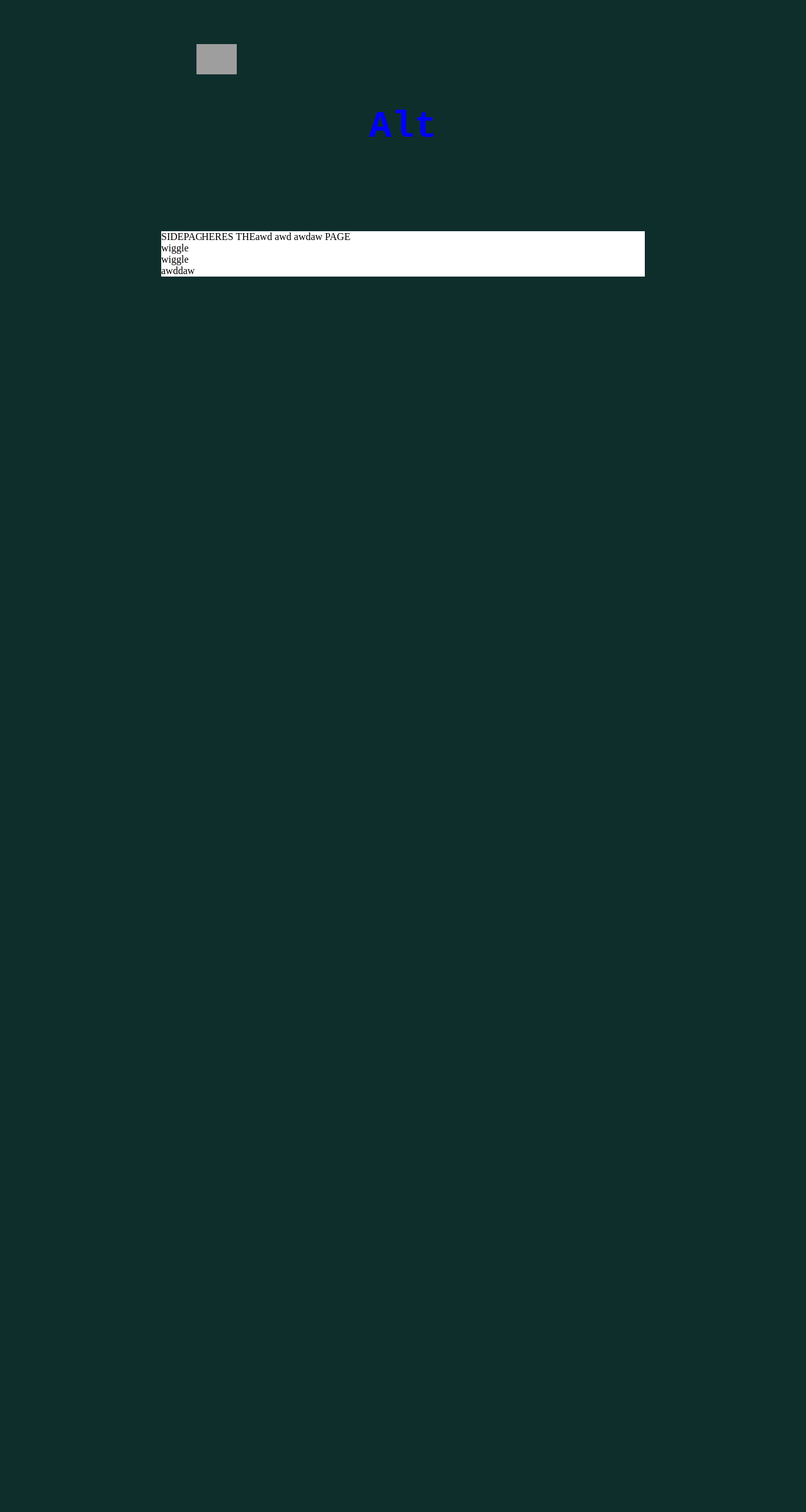
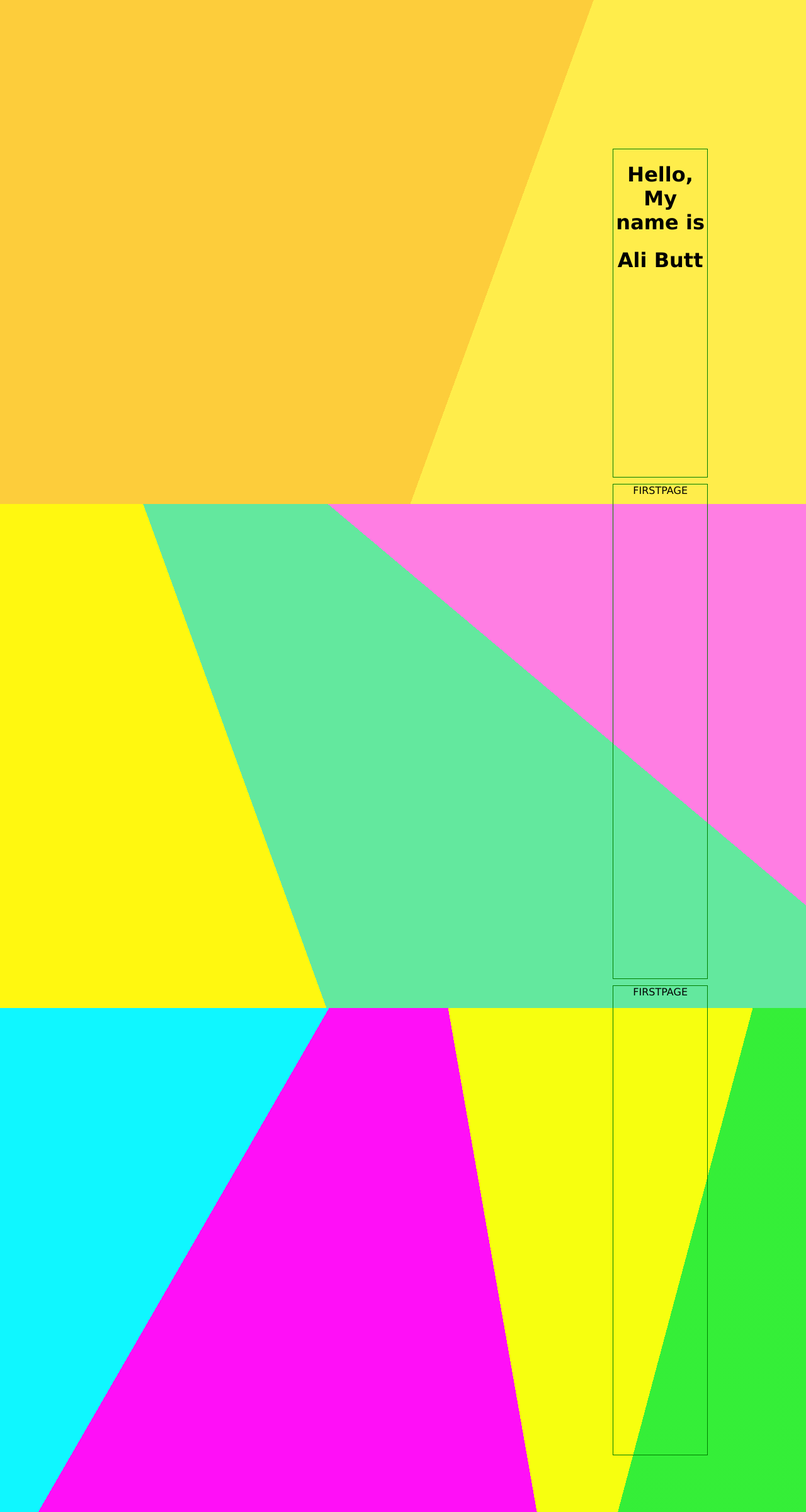
Before and after one commit to AliCS1/MyWebsite, a Django app: page / in a window 1280 px wide. Shown: the whole page at 63% size. Before the commit the page ends 439 px from the top, so only its background shows below. Run offline with Django 4.2, Linux system fonts and the light colour scheme; grey boxes are pictures that could not be loaded.

Commit message:
Website revamp
Changed entire website layout and design

```diff
--- a/Website/Website/templates/about.html
+++ /dev/null
@@ -1,6 +0,0 @@
-{% extends 'main.html' %}
-
-{% block content %}
-<h1>ABOUT PAGE</h1>
-
-{% endblock content %}
--- a/Website/Website/templates/contact.html
+++ /dev/null
@@ -1,6 +0,0 @@
-{% extends 'main.html' %}
-
-{% block content %}
-<h1>CONTACTS PAGE</h1>
-
-{% endblock content %}
--- a/Website/Website/templates/portfolio.html
+++ /dev/null
@@ -1,6 +0,0 @@
-{% extends 'main.html' %}
-
-{% block content %}
-<h1>PORTFOLIO PAGE</h1>
-
-{% endblock content %}
--- /dev/null
+++ b/Website/static/css/stylev2s.css
@@ -0,0 +1,116 @@
+body {
+    background: #242582;
+    margin:0;
+    font-family:Verdana, Geneva, Tahoma, sans-serif;
+}
+
+h1 {
+    font: size 3px;
+}
+
+.background {
+    position:absolute;
+    margin:0;
+    width:100%;
+    height:100vh;
+}
+
+.one {
+    top:0%;
+    background: linear-gradient(110deg, #fdcd3b 60%, #ffed4b 60%);
+}
+
+.two {
+    top:100%;
+    background: linear-gradient(70deg, #fff810 33%, rgba(0,0,0,0) 33%), linear-gradient(40deg,#63e89e 66%,#ff7ee3 66%);
+
+}
+
+.three {
+    top:200%;
+    background: linear-gradient(120deg, #0ff7ff 30%, rgba(0,0,0,0) 30%),
+                linear-gradient(80deg, #ff0ff7 60%, rgba(0,0,0,0) 60%),
+                linear-gradient(105deg, #f7ff0f 80%, #36fc33ef 80%);
+}
+
+.container {
+    position:relative;
+    margin:0 auto;
+    width:100%;
+    max-width:1400px;
+    height:100%;
+}
+
+.page-header {
+    display:flex;
+    flex-direction:row;
+    align-items: center;
+    text-align:center;
+    margin: 50px 50px;
+    border: 1px solid hotpink;
+    height:90px;
+}
+
+.logo {
+    margin: 0px 30px;
+    height:90px;
+    text-align:center;
+    color:green;
+}
+.rest-of-header {
+    height:inherit;
+    width:100%;
+    display:flex;
+    flex-direction:row-reverse;
+}
+.page-header-main {
+    margin: 0px 30px;
+    width: auto;
+    left:90%;
+    overflow:hidden;
+    height:inherit;
+    display:flex;
+    flex-direction:row-reverse;
+}
+.header-entry-container {
+    margin: 0px 0px;
+    height: inherit;
+    width:25%;
+    min-width:150px;
+    overflow:hidden;
+}
+
+.content {
+    margin: 100px 20px 0px 20px;
+    padding:75px 75px 10px 75px;
+}
+.separator {
+    width:100%;
+    height:2px;
+    background: #63e89e;
+    opacity:1;
+    margin: 10px 0px;
+}
+
+.page-one {
+    height:65vh;
+    margin:10px;
+    border: 1px green solid;
+}
+.page-two {
+    height:98vh;
+    margin:10px;
+    border: 1px green solid;
+}
+.page-three {
+    height:93vh;
+    margin:10px;
+    border: 1px green solid;
+}
+
+
+.contact-information{
+    bottom:10px;
+    margin:0;
+    background:green;
+}
--- a/Website/templates/index.html
+++ b/Website/templates/index.html
@@ -1,21 +1,54 @@
-{% extends 'main.html' %}
+{% load static %}
+<!--<a href = "/practice/"><img src="{% static '/img/LOGO.png' %}" style="width:auto; height: 48px;"></a>-->
+<!DOCTYPE html>
 
-{% block content %}
+<!--THIS IS HOW TO MAKE A COMMENT-->
+<html>
 
-<div class = "circle1"></div>
-<style>
-    body {
-        background: #0E2E2C;
-    }
-    .circle1 {
-        height:300;
-        width:300;
-        left: 50px;
-        top:50px;
-        background: #F3AC3C;
+<head>
+    <meta charset="UTF-8">
+    <title>Personal Portfolio Website</title>
+    <link rel="stylesheet" href="{% static '/css/stylev2s.css' %}">
+</head>
 
+<body>
+    <div class="background one"></div>
+    <div class="background two"></div>
+    <div class="background three"></div>
+    <div class="page-header">
+        <div class="logo"><a href=/practice/>
+            <h2>IMAGE OF LOGO</h2>
+            </a>
+        </div>
+        <div class="rest-of-header">
+            <div class="page-header-main">a
+                <div class="header-entry-container">
+                    <h1>Contact</h1>
+                </div>
+                <div class="header-entry-container">
+                    <h1>Skills</h1>
+                </div>
+                <div class="header-entry-container">
+                    <h1>About</h1>
+                </div>
+                <div class="header-entry-container">
+                    <h1>Home</h1>
+                </div>
+            </div>
+        </div>
+        <div></div>
+        <div class="container">
+            <div class="content">
+                <div class="page-one">
+                    <h1>Hello, My name is</h1>
+                    <h1>Ali Butt</h1>
+                </div>
+                <div class="page-two">FIRSTPAGE</div>
+                <div class="page-three">FIRSTPAGE</div>
+            </div>
 
-    }
-</style>
+        </div>
+    </div>
+</body>
 
-{% endblock content %}
+</html>
--- a/templates/about.html
+++ /dev/null
@@ -1,6 +0,0 @@
-{% extends 'main.html' %}
-
-{% block content %}
-<h1>ABOUT PAGE</h1>
-
-{% endblock content %}
--- a/templates/contact.html
+++ /dev/null
@@ -1,6 +0,0 @@
-{% extends 'main.html' %}
-
-{% block content %}
-<h1>CONTACTS PAGE</h1>
-
-{% endblock content %}
--- a/templates/portfolio.html
+++ /dev/null
@@ -1,6 +0,0 @@
-{% extends 'main.html' %}
-
-{% block content %}
-<h1>PORTFOLIO PAGE</h1>
-
-{% endblock content %}
```
Also changed, not shown: Website/Website/templates/index.html (deleted, +0 -21 lines), Website/Website/templates/main.html (deleted, +0 -21 lines), Website/Website/templates/navbar.html (deleted, +0 -32 lines), Website/Website/templates/practice.html (deleted, +0 -40 lines), Website/Website/templates/skills.html (deleted, +0 -18 lines), templates/index.html (deleted, +0 -21 lines), templates/main.html (deleted, +0 -21 lines), templates/navbar.html (deleted, +0 -32 lines), templates/practice.html (deleted, +0 -40 lines), templates/skills.html (deleted, +0 -18 lines).
